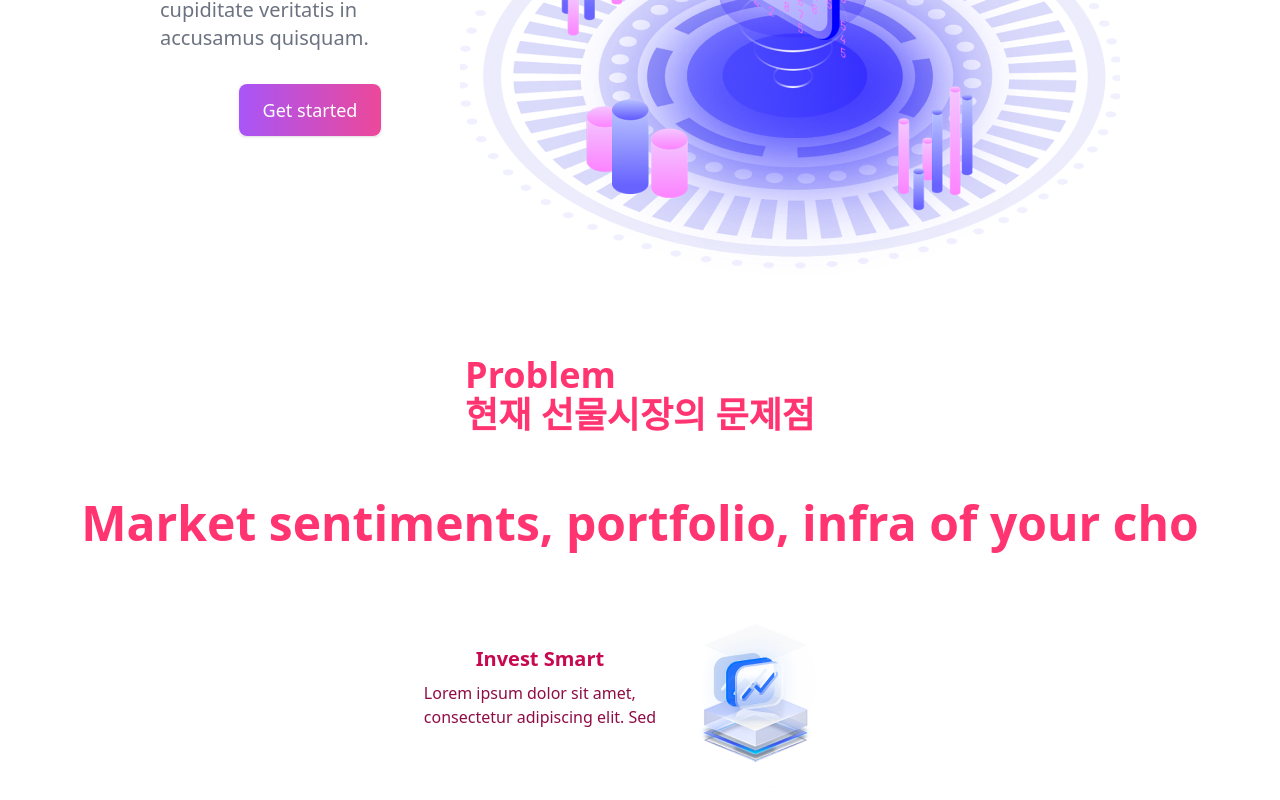
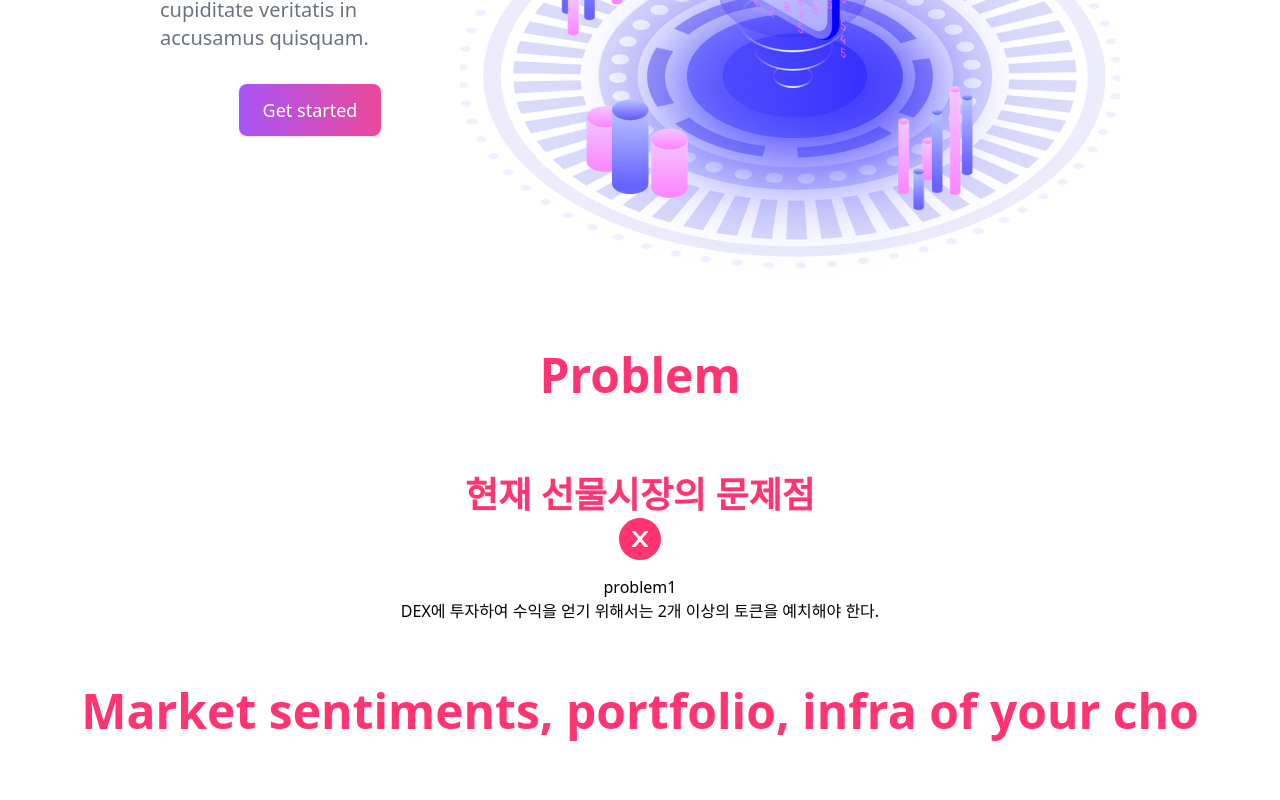
Before and after one commit to ETHGlobal-Tokyo-ValleyDance/defutures-frontend, a React (Vite) app: page / in a window 1280 px wide. Shown: the part 460-1260 px from the top of the page. Built offline with nearby package versions, Linux system fonts and the light colour scheme.

Commit message:
update : react icons

```diff
--- a/package.json
+++ b/package.json
@@ -15,6 +15,7 @@
     "ethers": "^5.7.2",
     "react": "^18.2.0",
     "react-dom": "^18.2.0",
+    "react-icons": "^4.8.0",
     "react-router-dom": "^6.10.0",
     "recoil": "^0.7.7"
   },
--- a/src/pages/home/index.tsx
+++ b/src/pages/home/index.tsx
@@ -6,6 +6,7 @@ import home5 from "../../assets/home/home5.png";
 import ether from "../../assets/home/ether.png";
 import Profile from "./Profile";
 import { Link } from "react-router-dom";
+import { AiFillCloseCircle } from "react-icons/ai";
 
 const Home = () => {
   return (
@@ -33,13 +34,20 @@ const Home = () => {
         <img src={home1} />
       </div>
 
-      <div>
-        <h1 className="text-primary-500 text-3xl leading-9 font-extrabold sm:text-4xl sm:leading-10">
+      <div className="flex justify-center items-center flex-col">
+        <h1 className="text-primary-500 text-5xl mb-20 leading-9 font-extrabold  sm:leading-10">
           Problem
         </h1>
         <h1 className="text-primary-500 text-xl leading-9 font-extrabold sm:text-4xl sm:leading-10">
           현재 선물시장의 문제점
         </h1>
+        <div className="flex justify-center items-center flex-col">
+          <AiFillCloseCircle className="text-primary-500 text-5xl mb-3" />
+          <h2>problem1</h2>
+          <p>
+            DEX에 투자하여 수익을 얻기 위해서는 2개 이상의 토큰을 예치해야 한다.
+          </p>
+        </div>
       </div>
 
       <div className="flex w-full mt-6  items-center justify-center flex-col">
```
Also changed, not shown: 1 other file (tests, documents, lock files or other folders).
